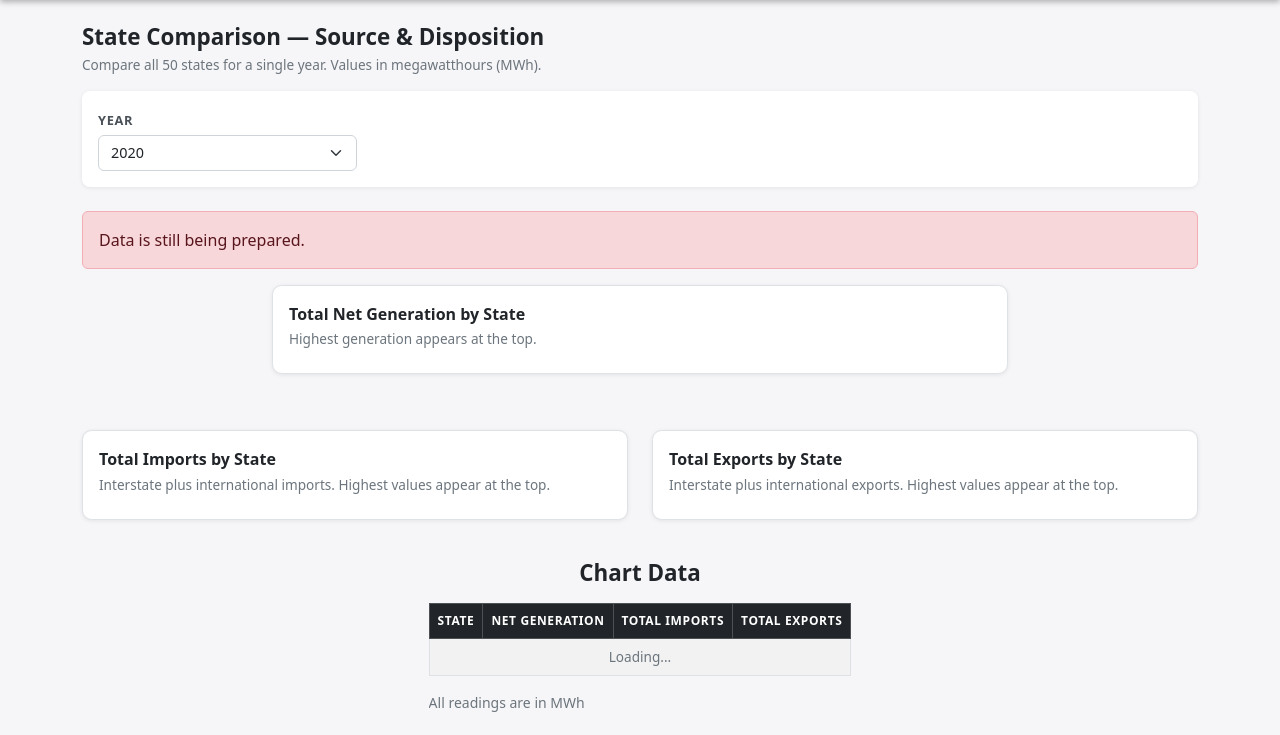
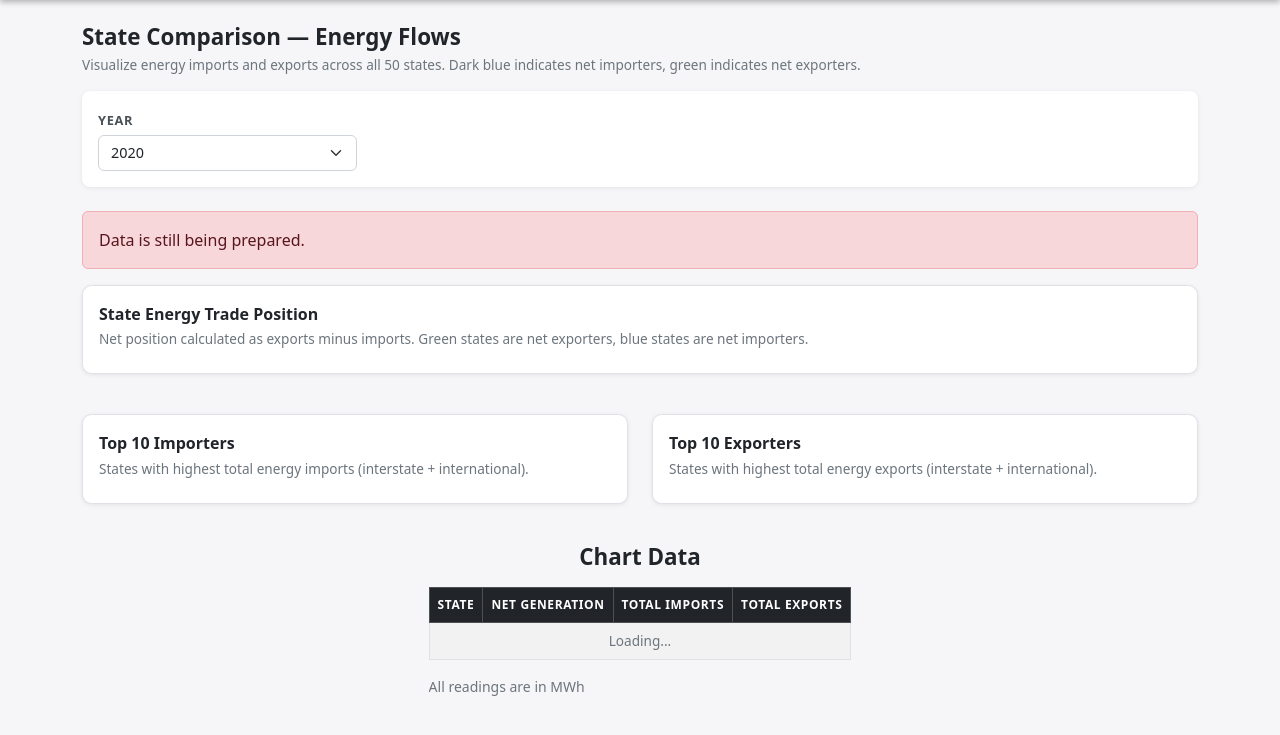
Before and after one commit to jaketimm/EIA-Data-Tool, a Flask app: template templates/state_comparison.html in a window 1280 px wide. Shown: the part 59-794 px from the top of the page. Run offline with Flask 3, Linux system fonts and the light colour scheme; the template is opened without the code that fills it: most values are stand-ins (such as "Sample title", 1, 10 or a date in 2020); some libraries are stand-ins or nearby versions.

Commit message:
change state comparison to color coded USA map

```diff
--- a/static/js/state-comparison-charts.js
+++ b/static/js/state-comparison-charts.js
@@ -7,53 +7,8 @@ if (!yearSelect || typeof Plotly === "undefined") {
 } else {
 
   // Color palette
-  const BLUE = "#5E81AC";
   const DARK_BLUE = "#1f4970";
   const GREEN = "#7c9e6e";
-
-
-  // Shared chart layout and settings
-  function baseLayout() {
-    return {
-      font: { family: "system-ui, sans-serif", size: 12 },
-      paper_bgcolor: "rgba(255,255,255,1)",
-      plot_bgcolor: "rgba(255,255,255,1)",
-      margin: { t: 10, r: 15, b: 45, l: 15 },
-      xaxis: {
-        title: "MWh",
-        gridcolor: "#dfe2e6",
-        zeroline: true,
-        zerolinecolor: "#adb5bd",
-        zerolinewidth: 1,
-
-      },
-      yaxis: {
-        automargin: true,
-        ticklabelposition: "outside",
-        ticklen: 4,
-        tickwidth: 0,
-        standoff: 10,
-      },
-      hoverlabel: {
-        bgcolor: "#ffffff",
-        bordercolor: "#dee2e6",
-        font: { color: "#212529", size: 12 },
-      },
-      legend: {
-        orientation: "h",
-        yanchor: "bottom",
-        y: 1.02,
-        xanchor: "left",
-        x: 0,
-      },
-      modebar: {
-        color: "#6c757d",
-        activecolor: "#212529",
-      },
-      barmode: "group",
-      bargap: 0.15,
-    };
-  }
 
   const plotCfg = {
     responsive: true,
@@ -72,21 +27,6 @@ if (!yearSelect || typeof Plotly === "undefined") {
     ],
   };
 
-  function chartHeight(categoryCount) {
-    return Math.max(700, categoryCount * 12 + 120);
-  }
-
-  // Set a shared x-axis max for the net import and export charts
-  // Creates a side-by-side comparison with a consistent scale
-  function getSharedTradeAxisMax(data) {
-    const importMax = Math.max(...(data.total_imports || [0]));
-    const exportMax = Math.max(...(data.total_exports || [0]));
-    const baseMax = Math.max(importMax, exportMax, 0);
-    const minPadding = 250000;
-    const pad = Math.max(baseMax * 0.08, minPadding);
-    return baseMax + pad;
-  }
-
   function showError(message) {
     errorEl.textContent = message;
     errorEl.classList.remove("d-none");
@@ -104,9 +44,10 @@ if (!yearSelect || typeof Plotly === "undefined") {
     try {
       clearError();
       const data = await fetchComparisonData(year);
-      renderGenerationChart(data);
-      renderImportsChart(data);
-      renderExportsChart(data);
+      renderChoroplethMap(data);
+      renderTop10Imports(data);
+      renderTop10Exports(data);
+      renderTable(data);
     } catch (err) {
       showError(err.message);
     }
@@ -115,7 +56,6 @@ if (!yearSelect || typeof Plotly === "undefined") {
   yearSelect.value = String(config.selectedYear || yearSelect.value);
   yearSelect.addEventListener("change", refreshCharts);
   refreshCharts();
-
 
   // Call Flask route to query DB and update data
   async function fetchComparisonData(year) {
@@ -138,31 +78,137 @@ if (!yearSelect || typeof Plotly === "undefined") {
     return response.json();
   }
 
+  // Choropleth map showing imports (dark blue) and exports (green)
+  function renderChoroplethMap(data) {
+    // Build lookup maps
+    const importMap = Object.fromEntries(
+      data.import_states.map((state, i) => [state, data.total_imports[i]])
+    );
+    const exportMap = Object.fromEntries(
+      data.export_states.map((state, i) => [state, data.total_exports[i]])
+    );
 
-  // Bar chart — Net Generation
-  function renderGenerationChart(data) {
+    // Determine net position for each state
+    const allStates = new Set([...data.import_states, ...data.export_states]);
+    const locations = [];
+    const netValues = [];
+    const hoverTexts = [];
+
+    allStates.forEach(state => {
+      const imports = importMap[state] || 0;
+      const exports = exportMap[state] || 0;
+      const netPosition = exports - imports;
+
+      locations.push(state);
+      netValues.push(netPosition);
+
+      const stateName = data.import_state_names?.[data.import_states.indexOf(state)] ||
+        data.export_state_names?.[data.export_states.indexOf(state)] ||
+        state;
+
+      hoverTexts.push(
+        `${stateName}<br>` +
+        `Imports: ${imports.toLocaleString()} MWh<br>` +
+        `Exports: ${exports.toLocaleString()} MWh<br>` +
+        `Net: ${netPosition >= 0 ? '+' : ''}${netPosition.toLocaleString()} MWh`
+      );
+    });
+
     Plotly.newPlot(
-      "generation-by-state",
-      [
+      "state-map",
+      [{
+        type: "choropleth",
+        locationmode: "USA-states",
+        locations: locations,
+        z: netValues,
+        text: hoverTexts,
+        hovertemplate: "%{text}<extra></extra>",
+        zmin: -Math.max(...netValues.map(Math.abs)),
+        zmax: Math.max(...netValues.map(Math.abs)),
+        colorscale: [
+          [0, DARK_BLUE],
+          [0.4999, DARK_BLUE],
+          [0.5, GREEN],
+          [1, GREEN]
+        ],
+        colorbar: {
+          title: "Net Position<br>(MWh)",
+          thickness: 15,
+          len: 0.7,
+          tickformat: ",.0f",
+        },
+        marker: {
+          line: {
+            color: "#ffffff",
+            width: 1.5
+          }
+        },
+        hoverlabel: {
+          bgcolor: "#ffffff",
+          bordercolor: "#dee2e6",
+          font: { color: "#212529", size: 12 },
+        },
+      }],
       {
-          x: data.total_generation,
-          y: data.generation_states,
-          customdata: data.generation_state_names,
+        geo: {
+          scope: "usa",
+          showlakes: false,
+          bgcolor: "rgba(255,255,255,1)"
+        },
+        font: { family: "system-ui, sans-serif", size: 12 },
+        paper_bgcolor: "rgba(255,255,255,1)",
+        margin: { t: 10, r: 15, b: 10, l: 15 },
+        height: 500,
+      },
+      plotCfg
+    );
+  }
+
+  // Bar chart — Top 10 Imports
+  function renderTop10Imports(data) {
+    // Get top 10 importers
+    const combined = data.import_states.map((state, i) => ({
+      state,
+      name: data.import_state_names[i],
+      value: data.total_imports[i]
+    }));
+
+    // Sort descending and take top 10
+    combined.sort((a, b) => b.value - a.value);
+    const top10 = combined.slice(0, 10);
+
+    Plotly.newPlot(
+      "imports-by-state",
+      [{
+        x: top10.map(d => d.value),
+        y: top10.map(d => d.state),
+        customdata: top10.map(d => d.name),
         type: "bar",
         orientation: "h",
-          marker: { color: BLUE },
+        marker: { color: DARK_BLUE },
         hovertemplate: "%{customdata} (%{y})<br>%{x:,.0f} MWh<extra></extra>",
+      }],
+      {
+        font: { family: "system-ui, sans-serif", size: 12 },
+        paper_bgcolor: "rgba(255,255,255,1)",
+        plot_bgcolor: "rgba(255,255,255,1)",
+        margin: { t: 10, r: 15, b: 45, l: 70 },
+        height: 400,
+        hoverlabel: {
+          bgcolor: "#ffffff",
+          bordercolor: "#dee2e6",
+          font: { color: "#212529", size: 12 },
         },
-      ],
-      {
-        ...baseLayout(),
-        height: chartHeight(data.generation_states.length),
+        xaxis: {
+          title: "MWh",
+          gridcolor: "#dfe2e6",
+        },
         yaxis: {
-          ...baseLayout().yaxis,
           autorange: "reversed",
-          tickmode: "array",
-          tickvals: data.generation_states,
-          ticktext: data.generation_states,
+          automargin: true,
+          side: "left",
+          ticklen: 5,
+          tickwidth: 1,
         },
         showlegend: false,
       },
@@ -170,87 +216,57 @@ if (!yearSelect || typeof Plotly === "undefined") {
     );
   }
 
+  // Bar chart — Top 10 Exports
+  function renderTop10Exports(data) {
+    // Get top 10 exporters
+    const combined = data.export_states.map((state, i) => ({
+      state,
+      name: data.export_state_names[i],
+      value: data.total_exports[i]
+    }));
 
-  // Bar chart — Net Imports
-  function renderImportsChart(data) {
-    const sharedMax = getSharedTradeAxisMax(data);
+    // sort descending and take top 10
+    combined.sort((a, b) => b.value - a.value);
+    const top10 = combined.slice(0, 10);
 
     Plotly.newPlot(
-      "imports-by-state",
-      [
-        {
-          x: data.total_imports,
-          y: data.import_states,
-          customdata: data.import_state_names,
+      "exports-by-state",
+      [{
+        x: top10.map(d => d.value),
+        y: top10.map(d => d.state),
+        customdata: top10.map(d => d.name),
         type: "bar",
         orientation: "h",
-          name: "Total Imports (Interstate + Intl)",
-          marker: { color: DARK_BLUE },
+        marker: { color: GREEN },
         hovertemplate: "%{customdata} (%{y})<br>%{x:,.0f} MWh<extra></extra>",
-        },
-      ],
+      }],
       {
-        ...baseLayout(),
-        height: chartHeight(data.import_states.length),
-        yaxis: {
-          ...baseLayout().yaxis,
-          autorange: "reversed",
-          tickmode: "array",
-          tickvals: data.import_states,
-          ticktext: data.import_states,
+        font: { family: "system-ui, sans-serif", size: 12 },
+        paper_bgcolor: "rgba(255,255,255,1)",
+        plot_bgcolor: "rgba(255,255,255,1)",
+        margin: { t: 10, r: 15, b: 45, l: 60 },
+        height: 400,
+        hoverlabel: {
+          bgcolor: "#ffffff",
+          bordercolor: "#dee2e6",
+          font: { color: "#212529", size: 12 },
         },
         xaxis: {
-          ...baseLayout().xaxis,
-          range: [0, sharedMax],
+          title: "MWh",
+          gridcolor: "#dfe2e6",
+        },
+        yaxis: {
+          autorange: "reversed",
+          automargin: true,
+          side: "left",
+          ticklen: 5,
+          tickwidth: 1,
         },
         showlegend: false,
       },
       plotCfg
     );
   }
-
-
-  // Bar chart — Net Exports
-  function renderExportsChart(data) {
-    const sharedMax = getSharedTradeAxisMax(data);
-
-    Plotly.newPlot(
-      "exports-by-state",
-      [
-        {
-          x: data.total_exports,
-          y: data.export_states,
-          customdata: data.export_state_names,
-          type: "bar",
-          orientation: "h",
-          name: "Total Exports (Interstate + Intl)",
-          marker: { color: GREEN },
-          hovertemplate: "%{customdata} (%{y})<br>%{x:,.0f} MWh<extra></extra>",
-        },
-      ],
-      {
-        ...baseLayout(),
-        height: chartHeight(data.export_states.length),
-        yaxis: {
-          ...baseLayout().yaxis,
-          autorange: "reversed",
-          tickmode: "array",
-          tickvals: data.export_states,
-          ticktext: data.export_states,
-        },
-        xaxis: {
-          ...baseLayout().xaxis,
-          range: [0, sharedMax],
-        },
-        showlegend: false,
-      },
-      plotCfg
-    );
-
-    renderTable(data);
-
-  }
-
 
   // HTML table of raw data below the chart
   function renderTable(data) {
--- a/templates/state_comparison.html
+++ b/templates/state_comparison.html
@@ -10,9 +10,9 @@
 {% block content %}
 <div class="page-header row mb-3">
   <div class="col">
-    <h2 class="mb-0">State Comparison — Source &amp; Disposition</h2>
+    <h2 class="mb-0">State Comparison — Energy Flows</h2>
     <p class="text-muted mt-1 mb-0">
-      Compare all 50 states for a single year. Values in megawatthours (MWh).
+      Visualize energy imports and exports across all 50 states. Dark blue indicates net importers, green indicates net exporters.
     </p>
   </div>
 </div>
@@ -35,32 +35,35 @@
 
 <div id="comparison-error" class="alert alert-danger d-none" role="alert"></div>
 
-<!-- ── Charts ────────────────────────────────────────────────────────────────── -->
-<div class="row chart-row justify-content-center">
-  <div class="col-lg-8 mb-3">
+<!-- ── Map ──────────────────────────────────────────────────────────────────── -->
+<div class="row chart-row">
+  <div class="col-12">
     <div class="chart-card">
-      <p class="chart-title">Total Net Generation by State</p>
-      <p class="chart-subtitle">Highest generation appears at the top.</p>
-      <div id="generation-by-state" class="chart-container"></div>
+      <p class="chart-title">State Energy Trade Position</p>
+      <p class="chart-subtitle">
+        Net position calculated as exports minus imports. Green states are net exporters, blue states are net importers.
+      </p>
+      <div id="state-map" class="chart-container"></div>
     </div>
   </div>
 </div>
 
+<!-- ── Top 10 Charts ─────────────────────────────────────────────────────────── -->
 <div class="row chart-row">
   <div class="col-lg-6 mb-3 mb-lg-0">
     <div class="chart-card">
-      <p class="chart-title">Total Imports by State</p>
+      <p class="chart-title">Top 10 Importers</p>
       <p class="chart-subtitle">
-        Interstate plus international imports. Highest values appear at the top.
+        States with highest total energy imports (interstate + international).
       </p>
       <div id="imports-by-state" class="chart-container"></div>
     </div>
   </div>
   <div class="col-lg-6">
     <div class="chart-card">
-      <p class="chart-title">Total Exports by State</p>
+      <p class="chart-title">Top 10 Exporters</p>
       <p class="chart-subtitle">
-        Interstate plus international exports. Highest values appear at the top.
+        States with highest total energy exports (interstate + international).
       </p>
       <div id="exports-by-state" class="chart-container"></div>
     </div>
```
Also changed, not shown: README.md, 2 other files. Lines whose indentation alone changed are shown as unchanged.
